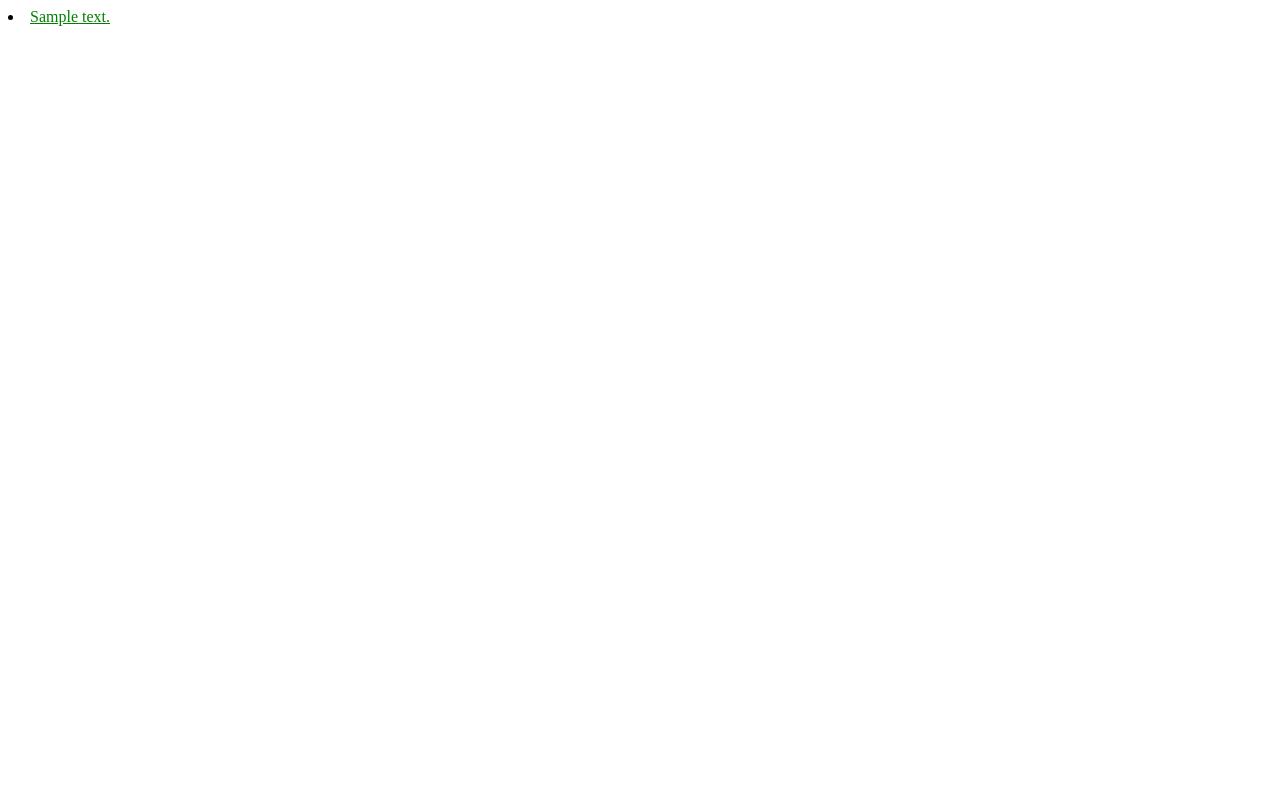
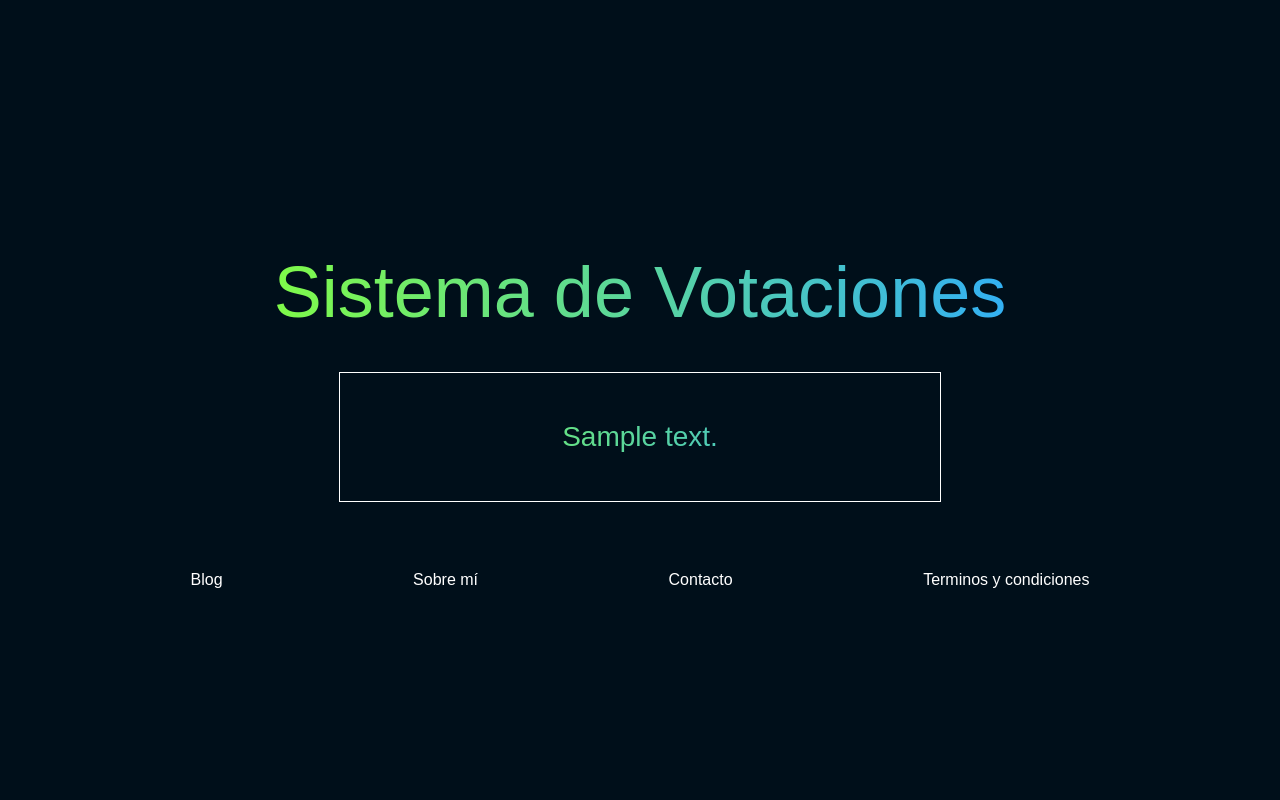
Before and after one commit to GCacho/django_VotingSystem, a Django app: page /polls/ in a window 1280 px wide. Before the commit the page is almost empty. Run offline with Django 4.2, Linux system fonts and the light colour scheme; tables that the repository leaves empty hold one stand-in row (values such as "Sample post").

Commit message:
Front-End Iniciado

```diff
--- /dev/null
+++ b/django_introductionapp/polls/static/polls/reset.css
@@ -0,0 +1,48 @@
+/* http://meyerweb.com/eric/tools/css/reset/
+   v2.0 | 20110126
+   License: none (public domain)
+*/
+
+html, body, div, span, applet, object, iframe,
+h1, h2, h3, h4, h5, h6, p, blockquote, pre,
+a, abbr, acronym, address, big, cite, code,
+del, dfn, em, img, ins, kbd, q, s, samp,
+small, strike, strong, sub, sup, tt, var,
+b, u, i, center,
+dl, dt, dd, ol, ul, li,
+fieldset, form, label, legend,
+table, caption, tbody, tfoot, thead, tr, th, td,
+article, aside, canvas, details, embed,
+figure, figcaption, footer, header, hgroup,
+menu, nav, output, ruby, section, summary,
+time, mark, audio, video {
+	margin: 0;
+	padding: 0;
+	border: 0;
+	font-size: 100%;
+	font: inherit;
+	vertical-align: baseline;
+}
+/* HTML5 display-role reset for older browsers */
+article, aside, details, figcaption, figure,
+footer, header, hgroup, menu, nav, section {
+	display: block;
+}
+body {
+	line-height: 1;
+}
+ol, ul {
+	list-style: none;
+}
+blockquote, q {
+	quotes: none;
+}
+blockquote:before, blockquote:after,
+q:before, q:after {
+	content: '';
+	content: none;
+}
+table {
+	border-collapse: collapse;
+	border-spacing: 0;
+}
--- a/django_introductionapp/polls/static/polls/style.css
+++ b/django_introductionapp/polls/static/polls/style.css
@@ -1,3 +1,69 @@
-li a {
-    color: green;
+body {
+    display: flex;
+    align-items: center;
+    justify-content: center;
+    flex-direction: column;
+
+    height: 100vh;
+    background: hsl(204 100% 5%);
+    font-family: Arial, Helvetica, sans-serif;
 }
+
+header {
+    display: flex;
+    align-items: center;
+    justify-content: center;
+
+    padding:50px;
+    padding-top: 100px;
+
+    height: 60px;
+    font-size: 72px;
+    color: #71632d;
+}
+
+ul {
+    display: flex;
+    align-items: center;
+    justify-content: center;
+    flex-direction: column;
+}
+
+header, ul {
+    background: linear-gradient(
+        to right,
+        hsl(98 100% 62%),
+        hsl(204 100% 59%)
+    );
+    -webkit-background-clip: text;
+    -webkit-text-fill-color: transparent;
+    text-align: center;
+}
+
+li {
+    display: flex;
+    align-items: center;
+    justify-content: center;
+
+    width: 500px;
+
+    border: 1px solid white;
+    padding: 50px;
+    margin-bottom: 20px;
+
+    font-size: 28px;
+}
+
+a {
+    color: white;
+    text-decoration: none;
+}
+
+footer {
+    display: flex;
+    align-items: center;
+    justify-content: space-evenly;
+
+    width: 100vw;
+    padding: 50px 0;
+}
--- a/django_introductionapp/polls/templates/polls/index.html
+++ b/django_introductionapp/polls/templates/polls/index.html
@@ -1,4 +1,40 @@
 {% load static %}
+
+<!DOCTYPE html>
+<html lang="en">
+<head>
+    <meta charset="UTF-8">
+    <meta http-equiv="X-UA-Compatible" content="IE=edge">
+    <meta name="viewport" content="width=device-width, initial-scale=1.0">
+    <link rel="stylesheet" href="{% static 'polls/reset.css' %}">
+    <link rel="stylesheet" href="{% static 'polls/style.css' %}">
+    <title>Votaciones</title>
+</head>
+<body>
+    <header>
+        <h1>Sistema de Votaciones</h1>
+    </header>
+    <main>
+        {% if latest_question_list %}
+        <ul>
+            {% for question in latest_question_list %}
+                <li><a href="{% url 'polls:detail' question.id %}">{{ question.question_text }}</a></li>
+            {% endfor %}
+        </ul>
+        {% else %}
+            <p>No polls are available.</p>
+        {% endif %}
+    </main>
+    <footer>
+        <a href="https://guillermocacho.com">Blog</a>
+        <a href="#">Sobre mí</a>
+        <a href="#">Contacto</a>
+        <a href="#">Terminos y condiciones</a>
+    </footer>
+</body>
+</html>
+
+<!-- {% load static %}
 <link rel="stylesheet" href="{% static 'polls/style.css' %}"
 
 {% if latest_question_list %}
@@ -9,4 +45,4 @@
     </ul>
 {% else %}
     <p>No polls are available.</p>
-{% endif %}
+{% endif %} -->
```
